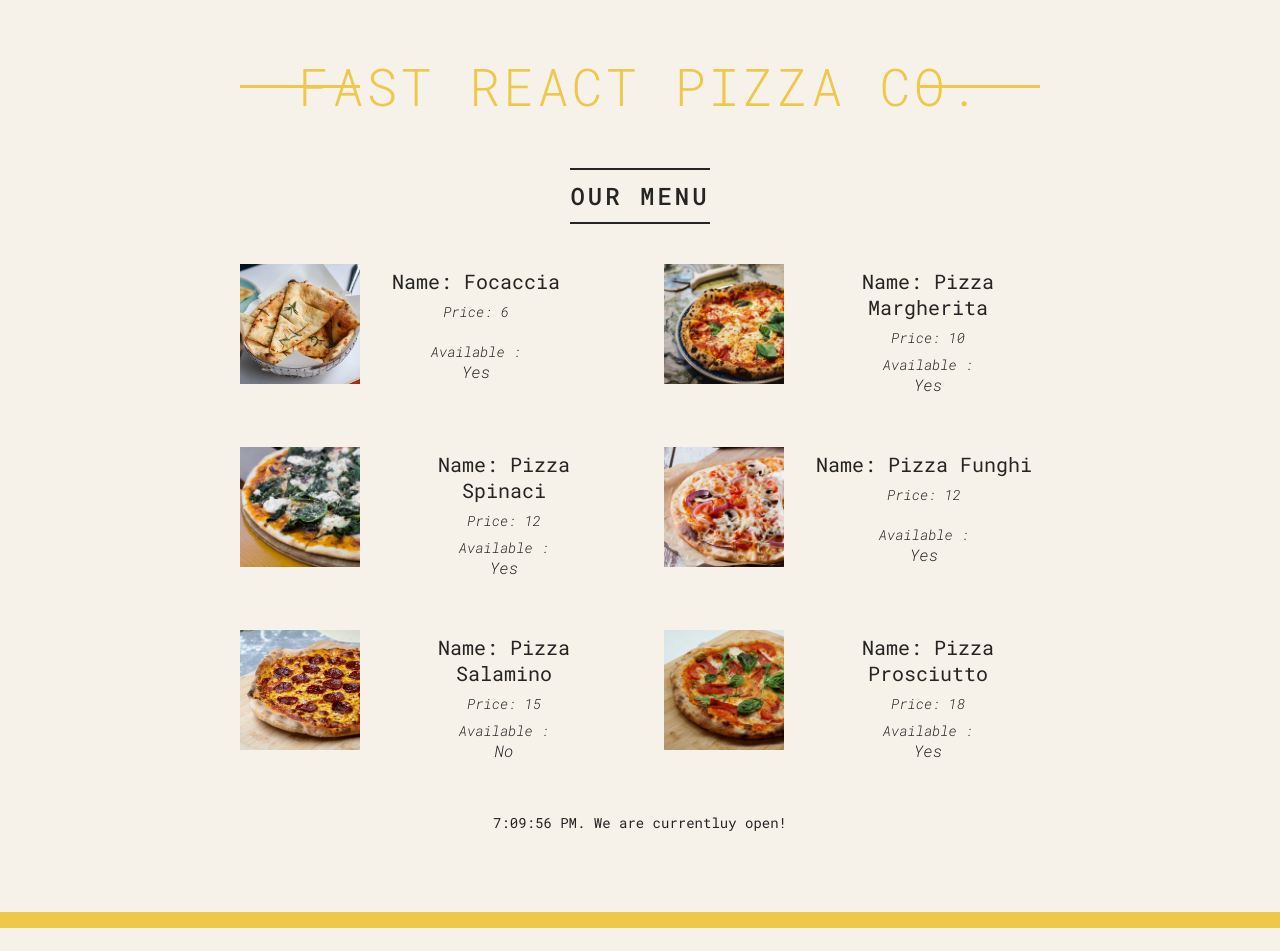
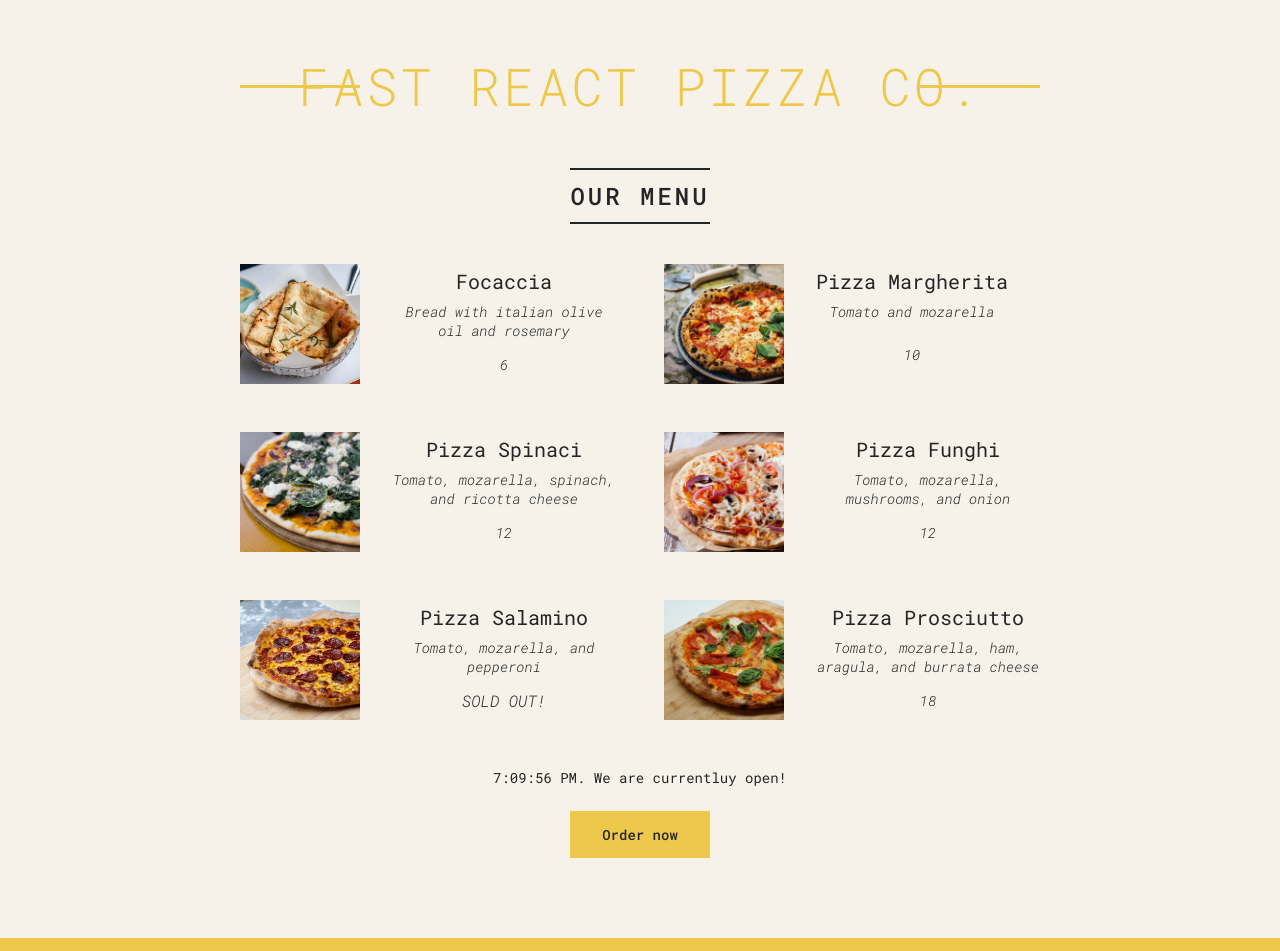
Before and after one commit to SelvakumarBoominathan/Pizza_Menu, a React (Vite) app: page / in a window 1280 px wide. Shown: the top 951 px of the page. Before the commit the page ends 928 px from the top, so only its background shows below. Built offline with nearby package versions, Linux system fonts and the light colour scheme.

Commit message:
styles added into the button

```diff
--- a/src/components/Footer.jsx
+++ b/src/components/Footer.jsx
@@ -3,7 +3,10 @@ import React from 'react';
 const Footer = () => {
   return (
     <div className='footer'>
+      <div className='order'>
       {new Date().toLocaleTimeString()}. We are currentluy open!
+      <button className='btn'>Order now</button>
+      </div>
     </div>
   )
 }
--- a/src/components/Menu.jsx
+++ b/src/components/Menu.jsx
@@ -7,14 +7,14 @@ const Menu = ({ pizzas }) => {
       <div className='pizzas'>
         {pizzas.map((pizza, index) => (
           <div key={index} className='pizza'>
-            <img src={pizza.photoName} className='pizza' alt={pizza.name} />
+            <img src={pizza.photoName} className={pizza.soldOut ? 'sold-out': 'pizza'} alt={pizza.name} />
             <div>
-              <h3>Name: {pizza.name}</h3>
-              <p>Price: {pizza.price}</p>
-              <p className='sold-out'>Available : {pizza.soldOut ? <span>No</span> : <span>Yes</span>}</p>
+              <h3>{pizza.name}</h3>
+              <p>{pizza.ingredients}</p>
+              <p className='sold-out'>{pizza.soldOut ? <span>SOLD OUT!</span> : <p>{pizza.price}</p>}</p>
+
             </div>
           </div>
-
         ))}
       </div>
     </div>
--- a/src/index.css
+++ b/src/index.css
@@ -185,3 +185,22 @@ SPACING SYSTEM (px)
 FONT SIZE SYSTEM (px)
 10 / 12 / 14 / 16 / 18 / 20 / 24 / 30 / 36 / 44 /52 / 62 / 74 / 86 / 98
 */
+
+@Media screen and (max-width: 450px){
+
+  .pizzas {
+    display: grid;
+    grid-template-columns: 1fr;
+  }
+
+  .header h1 {
+    text-align: center;
+    font-size: 3.2rem;
+    font-weight: 300;
+    letter-spacing: 1px;
+    position: relative;
+    width: 100%;
+    display: block;
+  }
+
+}
```
